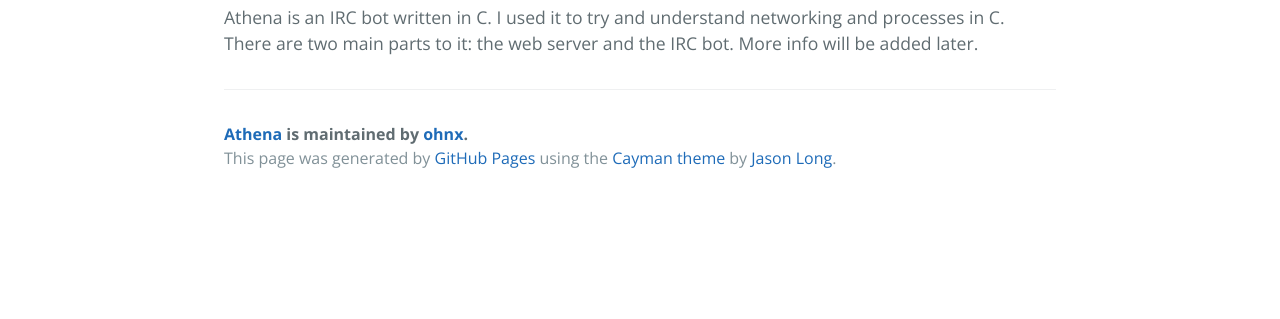
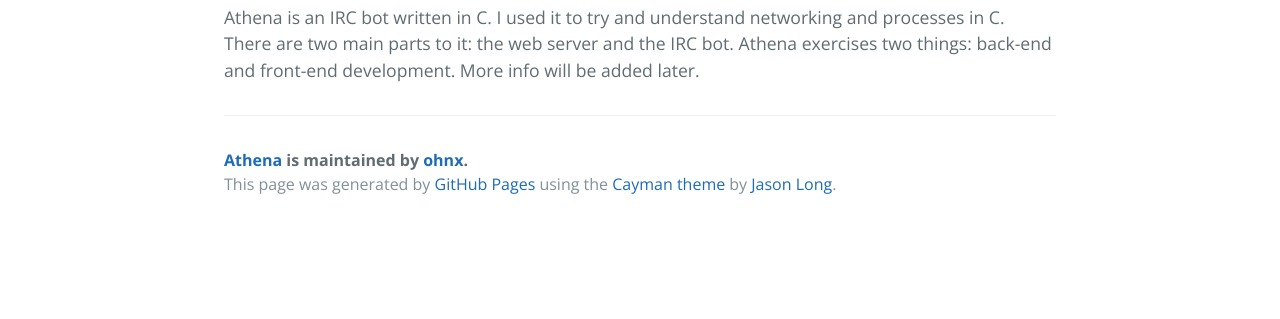
Before and after one commit to ohnx-archive/athena, a plain HTML site: page index.html in a window 1280 px wide. Shown: the part 481-800 px from the top of the page. Drawn offline with nearby package versions, Linux system fonts and the light colour scheme.

Commit message:
Update index.html

```diff
--- a/index.html
+++ b/index.html
@@ -25,6 +25,7 @@
 <p>Athena is an IRC bot written in C.
 I used it to try and understand networking and processes in C.
 There are two main parts to it: the web server and the IRC bot.
+Athena exercises two things: back-end and front-end development.
 More info will be added later.</p>
 
       <footer class="site-footer">
```
